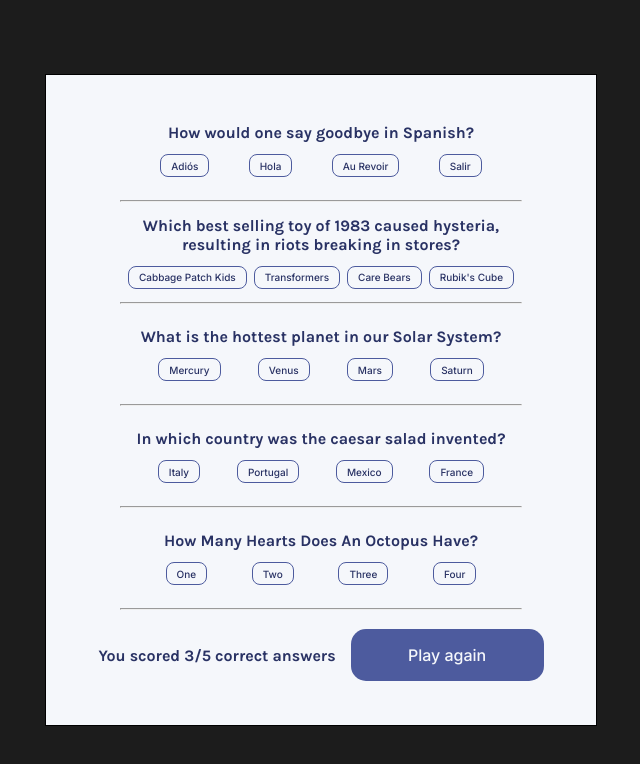
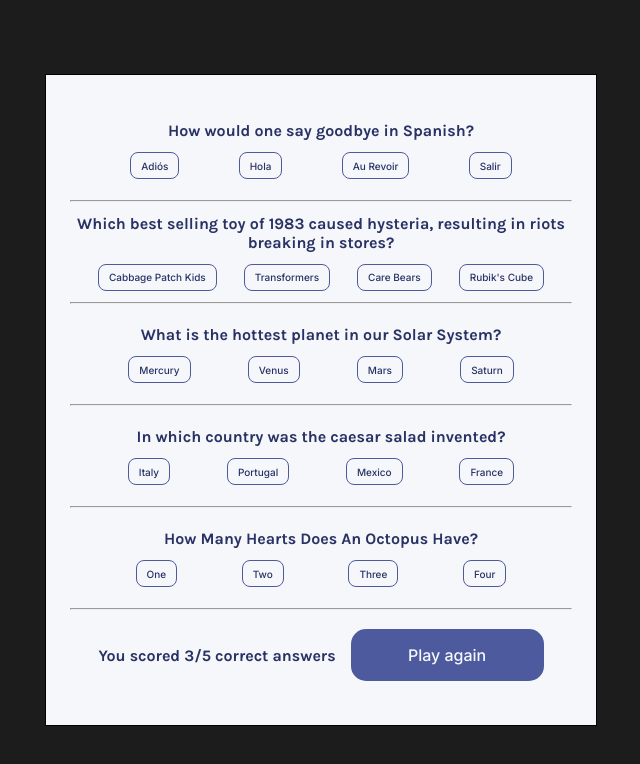
Before and after one commit to Sarthak4730/React, a React (Vite) app in the folder quiz/: page /analysis in a window 1280 px wide. Shown: the top 764 px of the page, without its empty margins (319-959 px from the left). Built offline with nearby package versions, Linux system fonts and the light colour scheme.

Commit message:
q and opts props passed from fetch api and increased width from 400px

```diff
--- a/quiz/src/components/Quiz.jsx
+++ b/quiz/src/components/Quiz.jsx
@@ -4,14 +4,12 @@ import Question from "./Question"
 
 export default function Quiz(){
 
-    const[data,setData] = React.useState()
+    const[data,setData] = React.useState([])
 
     React.useEffect(() => {
         (async () => {
             const response = await fetch('https://the-trivia-api.com/v2/questions');
             // Check status codes and whatnot here and handle accordingly
-            console.log("Status: "+response.status)
-            console.log("Ok: "+response.ok)
             const data = await response.json();
             console.log(data);
             setData(data);
@@ -19,17 +17,32 @@ export default function Quiz(){
     }, [])
 
     let questions = []
-    for(let i=0; i<5; i++)
-        questions.push(data[i].question.text)
-    console.log(questions)
+    let correctIncorrectsCollection = []
+    if(data.length > 0){
+        for(let i=0; i<5; i++){
+            questions.push(data[i].question.text)
+
+            let oneCorrectThreeIncorrects = []
+            oneCorrectThreeIncorrects.push(data[i].correctAnswer)
+            for(let j=0; j<3; j++)
+                oneCorrectThreeIncorrects.push(data[i].incorrectAnswers[j])
+
+            correctIncorrectsCollection.push(oneCorrectThreeIncorrects)
+        }
+        console.log(correctIncorrectsCollection)
+    }
 
     return (
         <div className="box">
-            <Question q={questions[0]} opts={["Adiós", "Hola", "Au Revoir", "Salir"]} />
-            <Question q={questions[1]} opts={["Cabbage Patch Kids", "Transformers", "Care Bears", "Rubik's Cube"]} />
-            <Question q={questions[2]} opts={["Mercury", "Venus", "Mars", "Saturn"]} />
-            <Question q={questions[3]} opts={["Italy", "Portugal", "Mexico", "France"]} />
-            <Question q={questions[4]} opts={["One", "Two", "Three", "Four"]} />
+            {questions.length > 0 && (
+                <>
+                    <Question q={questions[0]} opts={correctIncorrectsCollection[0]} />
+                    <Question q={questions[1]} opts={correctIncorrectsCollection[1]} />
+                    <Question q={questions[2]} opts={correctIncorrectsCollection[2]} />
+                    <Question q={questions[3]} opts={correctIncorrectsCollection[3]} />
+                    <Question q={questions[4]} opts={correctIncorrectsCollection[4]} />
+                </>
+            ) }
             <Link to="/analysis">Check answers</Link>
         </div>
     )
--- a/quiz/src/index.css
+++ b/quiz/src/index.css
@@ -62,7 +62,7 @@ a:hover{
 }
 
 .q-box{
-  width: 400px;
+  width: 500px;
   height: 85px;
   text-align: center;
   display: flex;
@@ -82,9 +82,9 @@ a:hover{
   margin-bottom: 15px;
 }
 .answer-option{
-  max-width: 100px;
+  max-width: 200px;
   padding: 0 10px;
-  height: 21px;
+  height: 25px;
   border-radius: 8px;
   border: 1px solid #4D5B9E;
   color: #293264;
@@ -101,7 +101,7 @@ a:hover{
   border: none;
 }
 hr{
-  width: 400px;
+  width: 500px;
   background-color: #DBDEF0;
   margin-bottom: 15px;
 }
```
